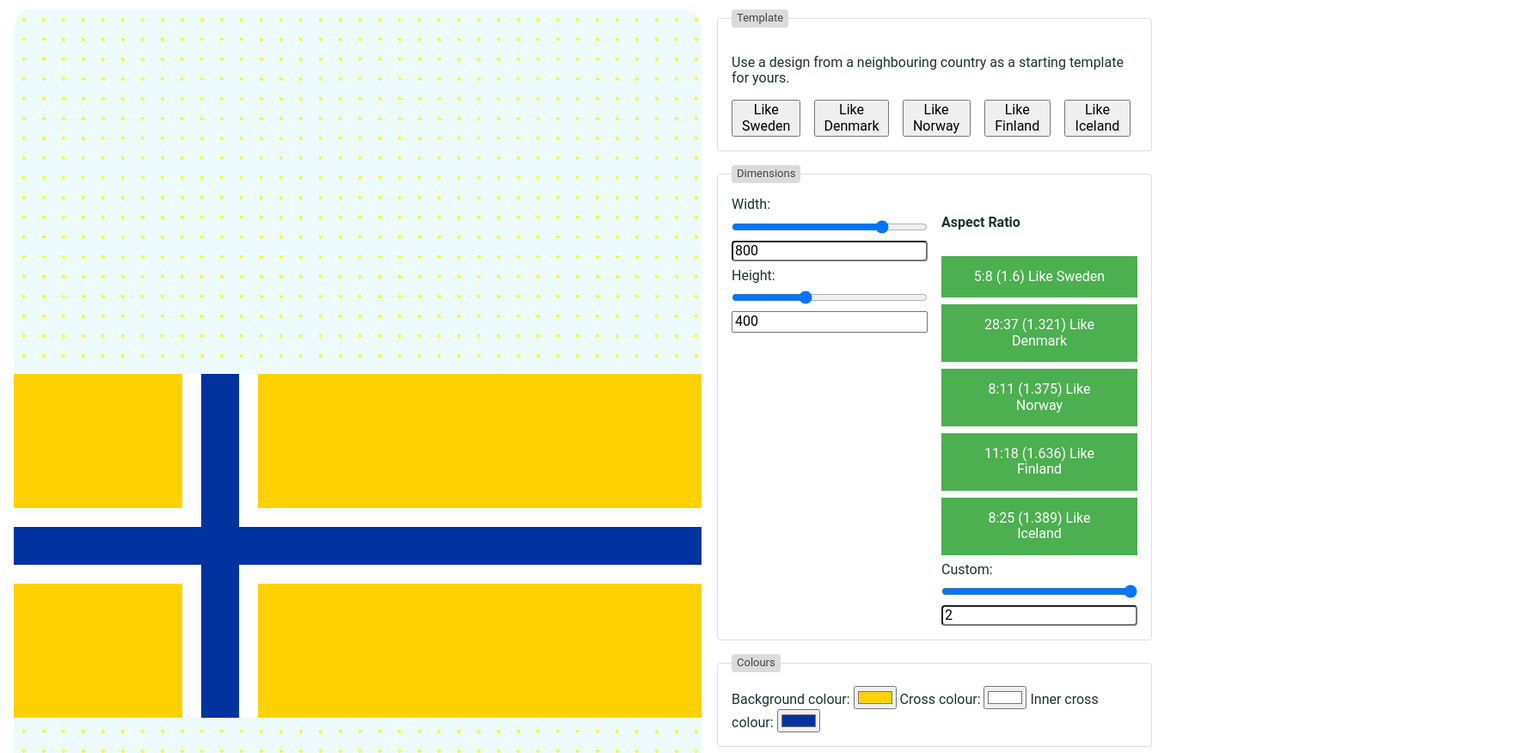
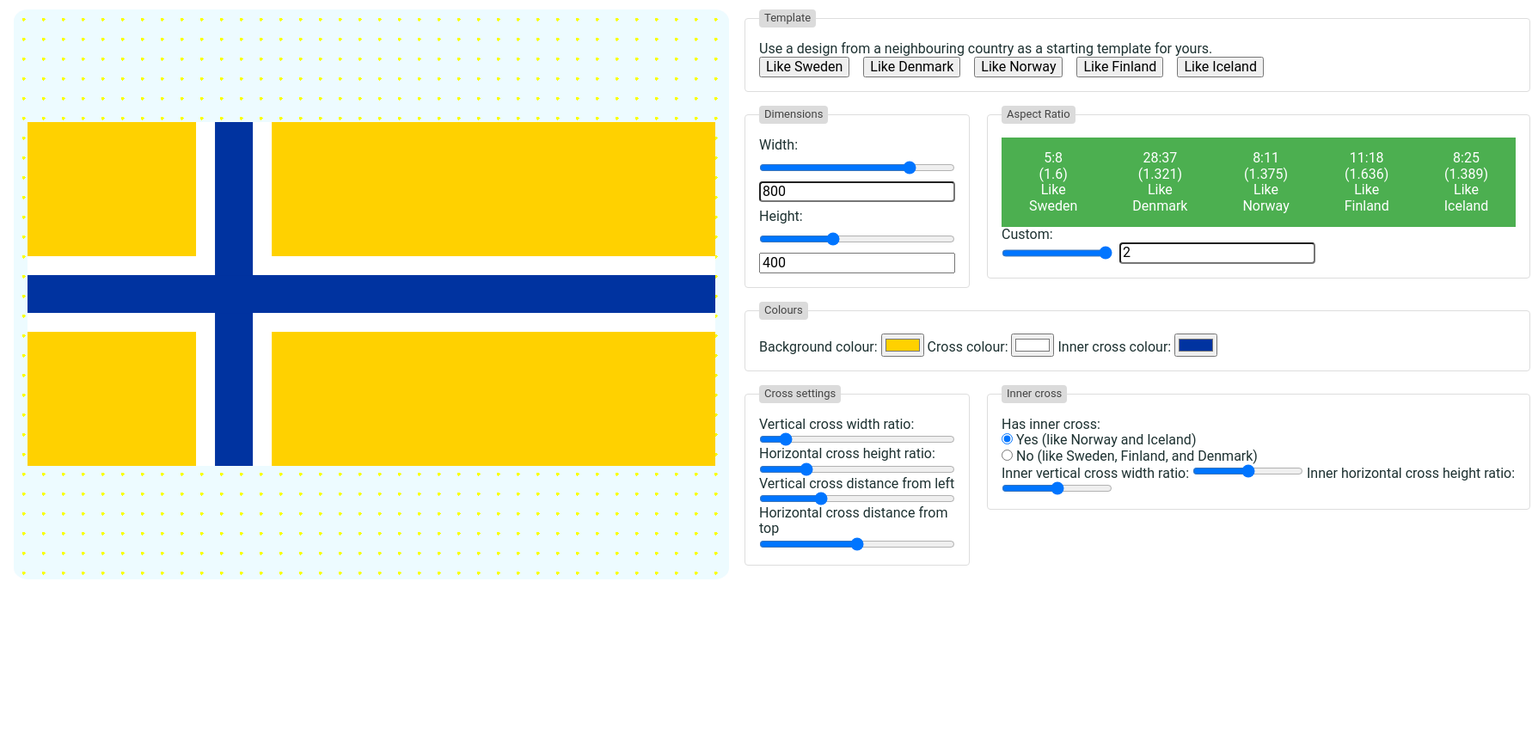
Before and after one commit to ShadAhm/nordic-flag-generator, a website built with Vite: page index.html in a window 1280 px wide. Shown: the part 140-1016 px from the top of the page at 86% size, 1782 px wide, since content can reach past the window. After the commit the page ends 830 px from the top, so only its background shows below. Built offline with nearby package versions, Linux system fonts and the light colour scheme.

Commit message:
UI fix, turn form into grid

```diff
--- a/index.html
+++ b/index.html
@@ -34,44 +34,58 @@
             </svg>
         </div>
         <form>
+            <div class="parent">
+                <div class="div2">
                     <fieldset name="template-settings">
                         <legend>Template</legend>
-                <p>Use a design from a neighbouring country as a starting template for yours.</p>
+                        <span>Use a design from a neighbouring country as a starting template for yours.</span>
                         <div class="use-template-buttons">
-                    <button type="button" id="flag-template-sweden" name="flag-template-sweden" value="sweden">Like
+                            <button type="button" id="flag-template-sweden" name="flag-template-sweden"
+                                value="sweden">Like
                                 Sweden</button><br>
-                    <button type="button" id="flag-template-denmark" name="flag-template-denmark" value="denmark">Like
+                            <button type="button" id="flag-template-denmark" name="flag-template-denmark"
+                                value="denmark">Like
                                 Denmark</button><br>
-                    <button type="button" id="flag-template-norway" name="flag-template-norway" value="norway">Like
+                            <button type="button" id="flag-template-norway" name="flag-template-norway"
+                                value="norway">Like
                                 Norway</button><br>
-                    <button type="button" id="flag-template-finland" name="flag-template-finland" value="finland">Like
+                            <button type="button" id="flag-template-finland" name="flag-template-finland"
+                                value="finland">Like
                                 Finland</button><br>
-                    <button type="button" id="flag-template-iceland" name="flag-template-iceland" value="iceland">Like
+                            <button type="button" id="flag-template-iceland" name="flag-template-iceland"
+                                value="iceland">Like
                                 Iceland</button><br>
                         </div>
                     </fieldset>
-
+                </div>
+                <div class="div3">
                     <fieldset name="size-settings">
                         <legend>Dimensions</legend>
                         <div id="height-width-sliders">
                             <div>
                                 <label for="flag-width">Width:</label>
                                 <div class="slider-input-group">
-                            <input id="flag-width" name="flag-width" type="range" min="50" max="1000" step="50" value="800">
-                            <input type="number" id="flag-width-number" name="flag-width-number" value="800" readonly>
+                                    <input id="flag-width" name="flag-width" type="range" min="50" max="1000" step="50"
+                                        value="800">
+                                    <input type="number" id="flag-width-number" name="flag-width-number" value="800"
+                                        readonly>
                                 </div>
                             </div>
                             <div>
                                 <label for="flag-height">Height:</label>
-                        <input id="flag-height" name="flag-height" type="range" min="50" max="1000" step="50" value="400">
+                                <input id="flag-height" name="flag-height" type="range" min="50" max="1000" step="50"
+                                    value="400">
                                 <input type="number" id="flag-height-number" name="flag-height" value="400" readonly>
                             </div>
                         </div>
-
-                <div id="aspect-ratio">
-                    <h4>Aspect Ratio</h4>
+                    </fieldset>
+                </div>
+                <div class="div4">
+                    <fieldset name="aspect-ratio">
+                        <legend>Aspect Ratio</legend>
                         <div class="btn-group">
-                        <input type="radio" id="flag-aspect-ratio-like-sweden" name="flag-aspect-ratio" value="sweden">
+                            <input type="radio" id="flag-aspect-ratio-like-sweden" name="flag-aspect-ratio"
+                                value="sweden">
                             <label for="flag-aspect-ratio-like-sweden">
                                 <span class="aspect-ratio-label">
                                     5:8 (1.6)
@@ -80,7 +94,6 @@
                                     Like Sweden
                                 </span>
                             </label>
-
                             <input type="radio" id="flag-aspect-ratio-like-denmark" name="flag-aspect-ratio"
                                 value="denmark">
                             <label for="flag-aspect-ratio-like-denmark">
@@ -91,8 +104,8 @@
                                     Like Denmark
                                 </span>
                             </label>
-
-                        <input type="radio" id="flag-aspect-ratio-like-norway" name="flag-aspect-ratio" value="norway">
+                            <input type="radio" id="flag-aspect-ratio-like-norway" name="flag-aspect-ratio"
+                                value="norway">
                             <label for="flag-aspect-ratio-like-norway">
                                 <span class="aspect-ratio-label">
                                     8:11 (1.375)
@@ -101,7 +114,6 @@
                                     Like Norway
                                 </span>
                             </label>
-
                             <input type="radio" id="flag-aspect-ratio-like-finland" name="flag-aspect-ratio"
                                 value="finland">
                             <label for="flag-aspect-ratio-like-finland">
@@ -124,20 +136,18 @@
                                 </span>
                             </label>
                         </div>
-
                         <label for="flag-ratio-custom">Custom:</label>
                         <div class="slider-input-group">
-                        <input id="flag-ratio-custom" name="flag-ratio-custom" type="range" min="1" max="2" value="2"
-                            step="0.1">
+                            <input id="flag-ratio-custom" name="flag-ratio-custom" type="range" min="1" max="2"
+                                value="2" step="0.1">
                             <input type="number" id="flag-ratio-custom-number" name="flag-ratio-custom-number" value="2"
                                 readonly>
                         </div>
+                    </fieldset>
                 </div>
-            </fieldset>
-
+                <div class="div5">
                     <fieldset name="colours-settings">
                         <legend>Colours</legend>
-
                         <label for="flag-background-colour">Background colour:</label>
                         <input type="color" id="flag-background-colour" name="flag-backg round-colour" value="#FFD100">
                         <label for="flag-cross-colour">Cross colour:</label>
@@ -145,25 +155,25 @@
                         <label for="flag-innercross-colour">Inner cross colour:</label>
                         <input type="color" id="flag-innercross-colour" name="flag-innercross-colour" value="#0033A0">
                     </fieldset>
-
+                </div>
+                <div class="div6">
                     <fieldset name="cross-settings">
                         <legend>Cross settings</legend>
-
                         <label for="flag-cross-v-width">Vertical cross width ratio:</label>
-                <input id="flag-cross-v-width" name="flag-cross-v-width" type="range" min="0.0001" max="1" value="0.11"
-                    step="0.0005">
+                        <input id="flag-cross-v-width" name="flag-cross-v-width" type="range" min="0.0001" max="1"
+                            value="0.11" step="0.0005">
                         <label for="flag-cross-h-height">Horizontal cross height ratio:</label>
                         <input id="flag-cross-h-height" name="flag-cross-h-height" type="range" min="0.0001" max="1"
                             value="0.22" step="0.0005">
-
                         <label for="flag-cross-v-left">Vertical cross distance from left</label>
-                <input id="flag-cross-v-left" name="flag-cross-v-left" type="range" min="0.0001" max="1" value="0.3"
-                    step="0.0005">
+                        <input id="flag-cross-v-left" name="flag-cross-v-left" type="range" min="0.0001" max="1"
+                            value="0.3" step="0.0005">
                         <label for="flag-cross-h-top">Horizontal cross distance from top</label>
-                <input id="flag-cross-h-top" name="flag-cross-h-top" type="range" min="0.0001" max="1" value="0.5"
-                    step="0.0005">
+                        <input id="flag-cross-h-top" name="flag-cross-h-top" type="range" min="0.0001" max="1"
+                            value="0.5" step="0.0005">
                     </fieldset>
-
+                </div>
+                <div class="div7">
                     <fieldset name="innercross-settings">
                         <legend>Inner cross</legend>
 
@@ -177,9 +187,11 @@
                         <input id="flag-innercross-v-width" name="flag-innercross-v-width" type="range" min="0" max="1"
                             value="0.5" step="0.1">
                         <label for="flag-innercross-h-height">Inner horizontal cross height ratio:</label>
-                <input id="flag-innercross-h-height" name="flag-innercross-h-height" type="range" min="0" max="1"
-                    value="0.5" step="0.1">
+                        <input id="flag-innercross-h-height" name="flag-innercross-h-height" type="range" min="0"
+                            max="1" value="0.5" step="0.1">
                     </fieldset>
+                </div>
+            </div>
         </form>
     </div>
 
--- /dev/null
+++ b/styles/forms-grid.css
@@ -0,0 +1,34 @@
+/* This file contains only the css related to showing the form as a grid. */
+.parent {
+    display: grid;
+    grid-column-gap: 1rem;
+    grid-row-gap: 1rem;
+}
+
+.div1 {
+    grid-area: 1 / 1 / 2 / 2;
+}
+
+.div2 {
+    grid-area: 1 / 1 / 2 / 3;
+}
+
+.div3 {
+    grid-area: 2 / 1 / 3 / 2;
+}
+
+.div4 {
+    grid-area: 2 / 2 / 3 / 3;
+}
+
+.div5 {
+    grid-area: 3 / 1 / 4 / 3;
+}
+
+.div6 {
+    grid-area: 4 / 1 / 5 / 2;
+}
+
+.div7 {
+    grid-area: 4 / 2 / 5 / 3;
+}
--- a/styles/styles.css
+++ b/styles/styles.css
@@ -1,5 +1,6 @@
 @import url("../node_modules/normalize.css/normalize.css");
 @import url("forms.css");
+@import url("forms-grid.css");
 
 body {
     font-family:Roboto, Helvetica, sans-serif;
@@ -14,6 +15,7 @@ div.container {
 
 .diagram-pane {
     flex-grow: 6;
+    padding:1rem;
     display: flex;
     align-content: stretch;
     justify-content: center;
```
Lines whose indentation alone changed are shown as unchanged.
